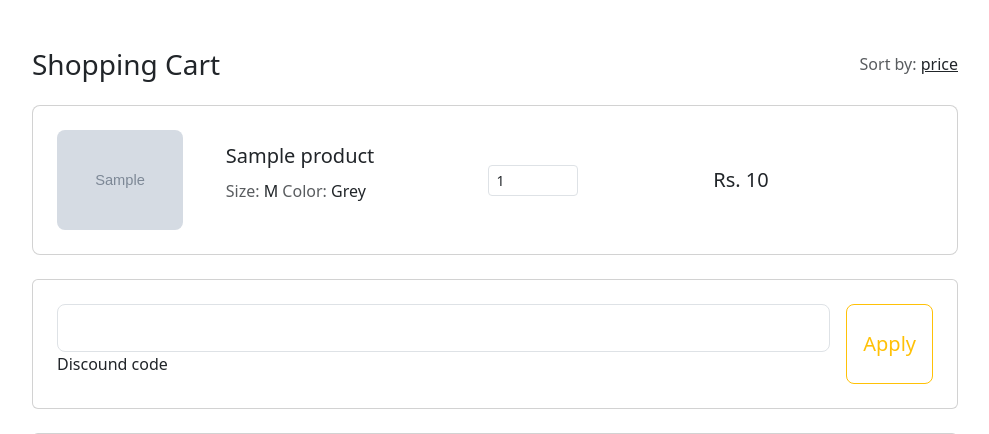
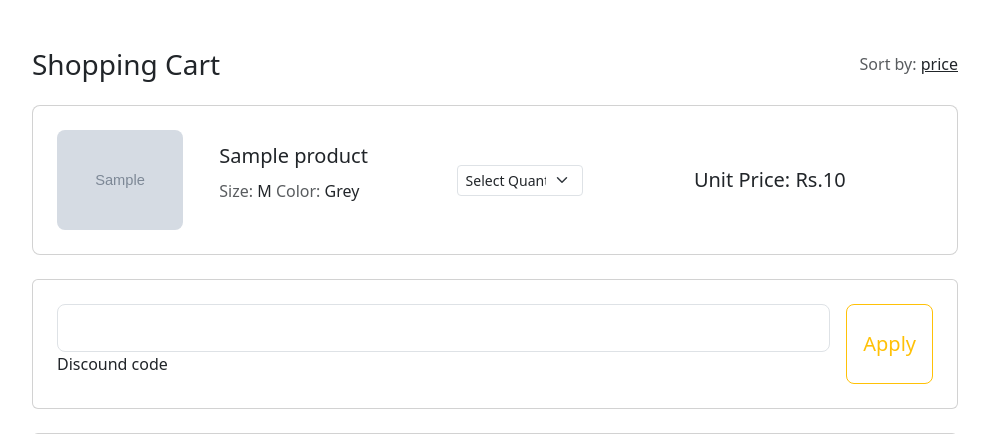
Before and after one commit to Arslanbaig84/ecom, a Django app: page /transactions/cart in a window 1280 px wide. Shown: the part 58-492 px from the top of the page, without its empty margins (145-1134 px from the left). Run offline with Django 4.2, Linux system fonts and the light colour scheme; a user stored in the database is signed in; tables that the repository leaves empty hold one stand-in row (values such as "Sample post"); grey boxes marked "Sample" are stand-in pictures.

Commit message:
minor changes in cart UI

```diff
--- a/transactions/templates/transactions/cart.html
+++ b/transactions/templates/transactions/cart.html
@@ -33,21 +33,19 @@
                       <p><span class="text-muted">Size: </span>M <span class="text-muted">Color: </span>Grey</p>
                     </div>
                     <div class="col-md-3 col-lg-3 col-xl-2 d-flex">
-                      <button data-mdb-button-init data-mdb-ripple-init class="btn btn-link px-2"
-                        onclick="this.parentNode.querySelector('input[type=number]').stepDown()">
-                        <i class="fas fa-minus"></i>
-                      </button>
 
-                      <input id="form1" min="0" name="quantity" value="1" type="number"
-                        class="form-control form-control-sm" />
+                        <select name="quantity" id="item_quantity" class="form-select form-select-sm" required>
+                          <option value="" disabled selected>Select Quantity</option>
+                          <option value="1">1</option>
+                          <option value="2">2</option>
+                          <option value="3">3</option>
+                          <option value="4">4</option>
+                          <option value="5">5</option>
+                        </select>
 
-                      <button data-mdb-button-init data-mdb-ripple-init class="btn btn-link px-2"
-                        onclick="this.parentNode.querySelector('input[type=number]').stepUp()">
-                        <i class="fas fa-plus"></i>
-                      </button>
                     </div>
-                    <div class="col-md-3 col-lg-2 col-xl-2 offset-lg-1">
-                      <h5 class="mb-0">Rs. {{item.price}}</h5>
+                    <div class="col-md-3 col-lg-2 col-xl-2 offset-lg-1" style="width: fit-content;">
+                      <h5 class="mb-0">Unit Price: Rs.{{item.price}}</h5>
                     </div>
                     <div class="col-md-1 col-lg-1 col-xl-1 text-end">
                       <a href="#!" class="text-danger"><i class="fas fa-trash fa-lg"></i></a>
```
